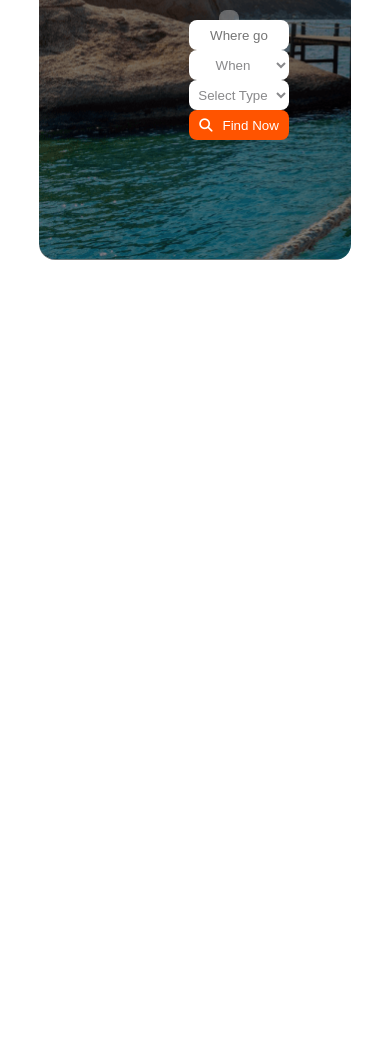
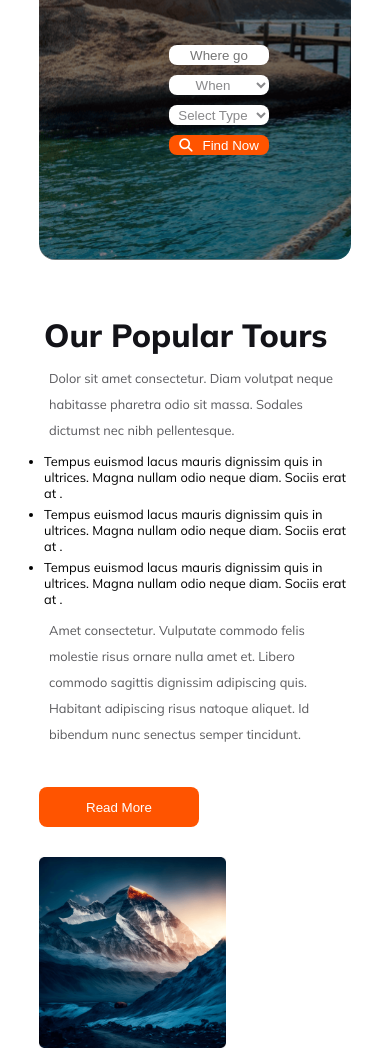
Before and after one commit to RaisaNuzhat/my-second-assignment, a plain HTML site: page index.html in a window 390 px wide. Shown: the part 280-1332 px from the top of the page. Before the commit the page ends 844 px from the top, so only its background shows below. Drawn offline with Linux system fonts and the light colour scheme.

Commit message:
another section done

```diff
--- a/index.html
+++ b/index.html
@@ -41,6 +41,28 @@
             </div>
             </div>
         </section>
+        <section class="tour container">
+            <div class="tour-contents">
+                <h3 class="tour-title">Our Popular Tours</h3>
+                <p class="tp1">Dolor sit amet consectetur.
+                     Diam volutpat neque habitasse pharetra odio sit massa. Sodales dictumst nec nibh pellentesque.</p>
+                     <ul class="tul">
+                        <li class="tul-li">Tempus euismod lacus mauris dignissim quis in ultrices. Magna nullam odio neque diam. Sociis erat at .</li>
+                        <li class="tul-li">Tempus euismod lacus mauris dignissim quis in ultrices. Magna nullam odio neque diam. Sociis erat at .</li>
+                        <li class="tul-li">Tempus euismod lacus mauris dignissim quis in ultrices. Magna nullam odio neque diam. Sociis erat at .</li>
+                     </ul>
+                     <p class="tp2">
+                        Amet consectetur. Vulputate commodo felis molestie risus
+                        ornare nulla amet et. Libero commodo sagittis dignissim adipiscing quis.
+                         Habitant adipiscing risus natoque aliquet. Id bibendum nunc senectus semper tincidunt.
+                     </p>
+                     <button id="tour-btn">Read More</button>
+            </div>
+            <div class="tour-img">
+                <img src="./Images/tourimg.png" alt="">
+            </div>
+
+        </section>
     </main>
 </body>
 </html>
--- a/styles.css
+++ b/styles.css
@@ -10,7 +10,7 @@ body{
 .container
 {
     max-width: 80%;
-    margin: auto;
+    margin:0 auto;
 }
 .banner
 {
@@ -114,11 +114,64 @@ cursor: pointer;
 {
     padding-right: 10px;
 }
-@media screen and (min-width: 992px) {
+.tour
+{
+    display: flex;
+    margin-top: 50px;
+    justify-content: space-between;
+    align-items: center;
+}
+.tp1
+{
+color: rgba(19, 19, 24, 0.70);
+line-height: 26px; /* 162.5% */
+margin-top: 24px;
+margin-bottom: 24px;
+}
+.tul ul
+{
+ color: rgba(19, 19, 24, 0.70);
+line-height: 26px; /* 162.5% */
+text-align: left;
+
+}
+.tul-li
+{
+    margin: 20px 5px;
+}
+.tp2
+{
+color: #5A5A5D;
+line-height: 26px; /* 162.5% */
+margin-top: 20px;
+}
+.tour-title
+{
+color: #131318;
+text-align: left;
+font-size: 2.5rem;
+font-weight: 800;
+
+}
+#tour-btn
+{
+    width: 160px;
+    height: 40px;
+    border-radius: 8px;
+    border: 0;
+    background: #FF5400;
+    color: #FFF;
+    font-weight: 700px;
+    text-align: center;
+    cursor: pointer;
+    margin-top: 30px;
+    margin-bottom: 30px;
+}
+/* @media screen and (min-width: 992px) {
     .banner-title
     {
         font-size: 1.2rem;
-        padding: 30px 5px;
+        padding:  30px 5px 30px 5px;
     }
     .banner-description
     {
@@ -133,8 +186,8 @@ cursor: pointer;
 
     }
 
-}
-@media screen and (max-width:600px){
+} */
+@media screen and (max-width:600px)  {
 
      .banner-title
      {
@@ -149,13 +202,34 @@ cursor: pointer;
     .banner-form
     {
         flex-direction:column;
-        padding-left: 20px;
-
+        margin-top: 40px;
     }
-    input , select,#banner-btn
+    input,select,#banner-btn
     {
         width: 100px;
-        height: 30px;
-
+        height: 20px;
+        margin: 5px ;
+    }
+    .tour{
+        flex-direction: column;
+    }
+    .tour-title{
+        font-size: 2rem;
+        margin: 5px;
+    }
+    .tp1,.tp2
+    {
+        font-size: 0.8rem;
+        margin: 10px;
+    }
+    .tul-li
+    {
+        margin: 5px;
+        font-size: 0.8rem;
+    }
+    .tour-img img
+    {
+        width: 60%;
+        height:60%;
     }
 }
```
Also changed, not shown: Images/tourimg.png (renamed from Images/Rectangle 4.png).
